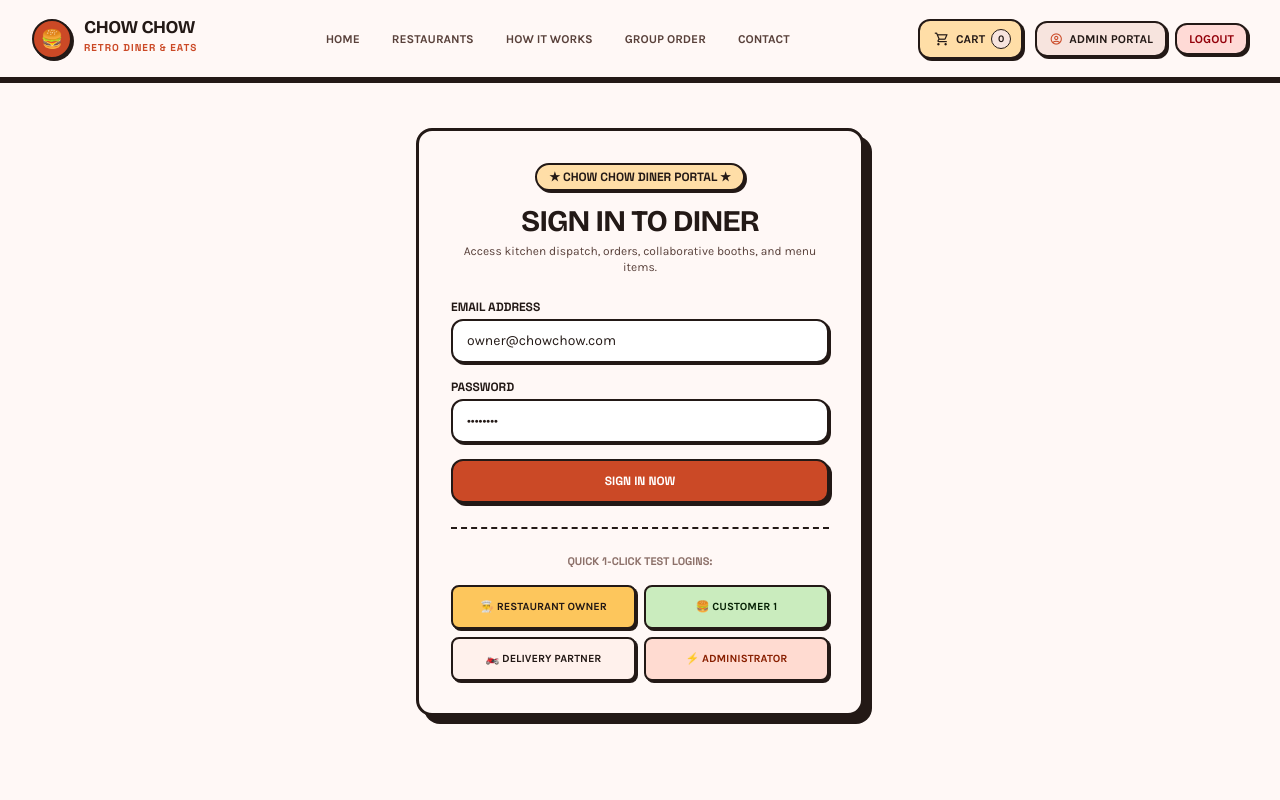
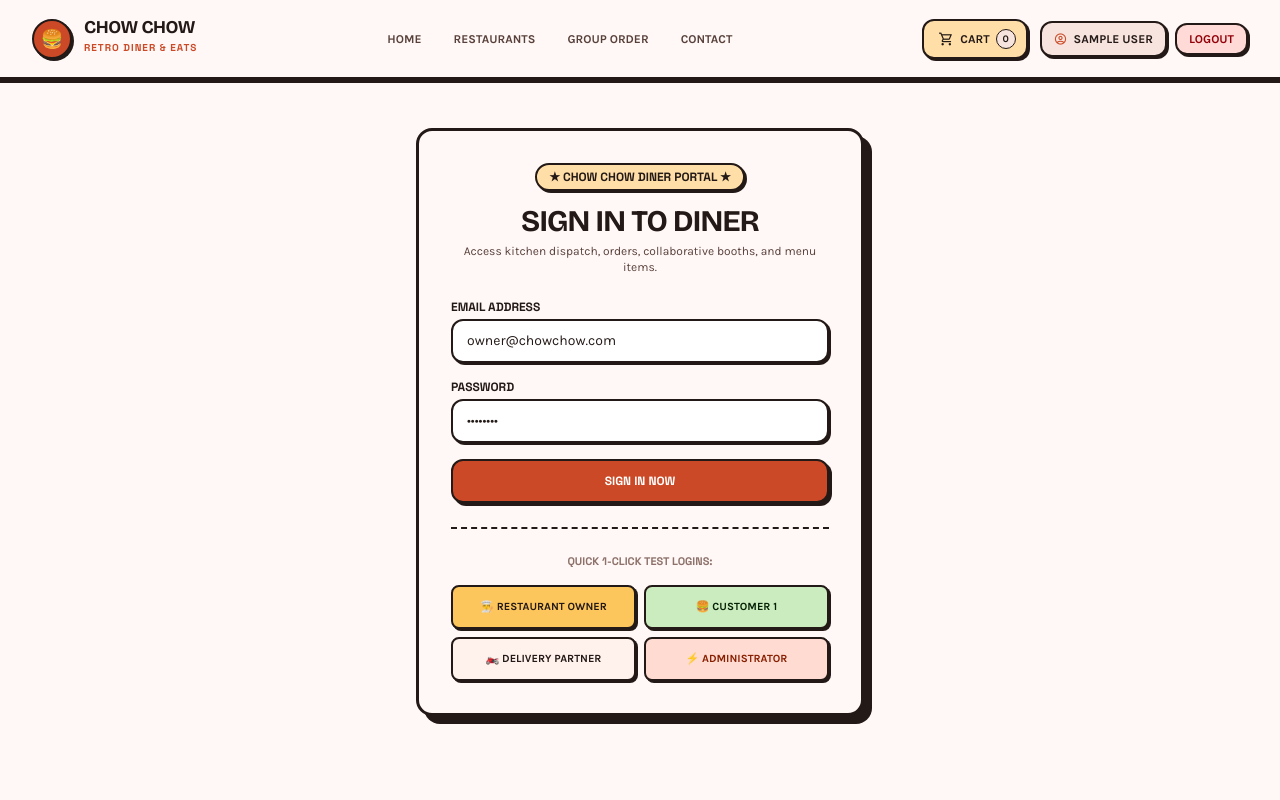
Before and after one commit to AstraMind-01/Online-food-ordering-system-using-uml, a React (Vite) app: page /login in a window 1280 px wide. Shown: the top 800 px of the page. Built offline with nearby package versions, Linux system fonts and the light colour scheme; no server answers; sample sign-in values are in the browser's storage.

Commit message:
fix: hide 'How It Works' link from navigation bar after customer login and display Customer Portal

```diff
--- a/src/components/Navbar.jsx
+++ b/src/components/Navbar.jsx
@@ -78,8 +78,18 @@ export default function Navbar() {
           <NavLink to="/restaurants" className={navLinkClass}>
             Restaurants
           </NavLink>
-
-          {/* Active Portal Links based on User Role */}
+          {!currentUser && (
+            <button
+              type="button"
+              onClick={() => scrollToSection('how-it-works')}
+              className="px-3 py-1.5 rounded-full text-xs uppercase font-bold text-[#59413b] hover:text-[#231916] hover:bg-[#fff1ec] transition-colors cursor-pointer"
+            >
+              How It Works
+            </button>
+          )}
+          <NavLink to="/group-ordering" className={navLinkClass}>
+            Group Order
+          </NavLink>
           {currentUser && (currentUser.role === 'CUSTOMER' || !currentUser.role) && (
             <NavLink to="/diner-dashboard" className={navLinkClass}>
               Customer Portal
@@ -100,17 +110,6 @@ export default function Navbar() {
               Admin Portal
             </NavLink>
           )}
-
-          <button
-            type="button"
-            onClick={() => scrollToSection('how-it-works')}
-            className="px-3 py-1.5 rounded-full text-xs uppercase font-bold text-[#59413b] hover:text-[#231916] hover:bg-[#fff1ec] transition-colors cursor-pointer"
-          >
-            How It Works
-          </button>
-          <NavLink to="/group-ordering" className={navLinkClass}>
-            Group Order
-          </NavLink>
           <button
             type="button"
             onClick={() => scrollToSection('contact')}
@@ -154,19 +153,10 @@ export default function Navbar() {
                     ? '/delivery/dashboard'
                     : '/diner-dashboard'
                 }
-                className="flex items-center gap-1.5 px-3 py-1.5 bg-[#f7e4de] border-2 border-[#231916] rounded-xl text-xs font-black uppercase shadow-[2px_2px_0px_#231916] hover:bg-[#ffece6] transition-all"
-                title="Go to Portal Dashboard"
+                className="hidden sm:flex items-center gap-1.5 px-3 py-1.5 bg-[#f7e4de] border-2 border-[#231916] rounded-xl text-xs font-bold uppercase shadow-[2px_2px_0px_#231916] hover:bg-[#ffece6]"
               >
                 <span className="material-symbols-outlined text-sm text-[#cb4926]">account_circle</span>
-                <span className="max-w-[130px] truncate">
-                  {currentUser.role === 'CUSTOMER' || !currentUser.role
-                    ? 'Customer Portal'
-                    : currentUser.role === 'RESTAURANT'
-                    ? 'Restaurant Portal'
-                    : currentUser.role === 'DELIVERY_PARTNER'
-                    ? 'Delivery Portal'
-                    : 'Admin Portal'}
-                </span>
+                <span className="max-w-[100px] truncate">{currentUser.name || 'Account'}</span>
               </Link>
 
               <button
--- a/src/pages/Login.jsx
+++ b/src/pages/Login.jsx
@@ -28,9 +28,9 @@ export default function Login() {
       } else if (role === 'ADMIN') {
         navigate('/admin/dashboard', { replace: true });
       } else if (role === 'CUSTOMER') {
-        navigate('/diner-dashboard', { replace: true });
+        navigate(from && from !== '/restaurant/dashboard' && from !== '/login' ? from : '/diner-dashboard', { replace: true });
       } else {
-        navigate(from === '/restaurant/dashboard' ? '/diner-dashboard' : from, { replace: true });
+        navigate(from === '/restaurant/dashboard' ? '/' : from, { replace: true });
       }
     } catch (err) {
       setError(err.response?.data?.message || 'Invalid email or password. Please check your credentials.');
@@ -57,7 +57,7 @@ export default function Login() {
       } else if (role === 'CUSTOMER') {
         navigate('/diner-dashboard', { replace: true });
       } else {
-        navigate('/diner-dashboard', { replace: true });
+        navigate('/', { replace: true });
       }
     } catch (err) {
       setError(err.response?.data?.message || 'Login failed');
```
